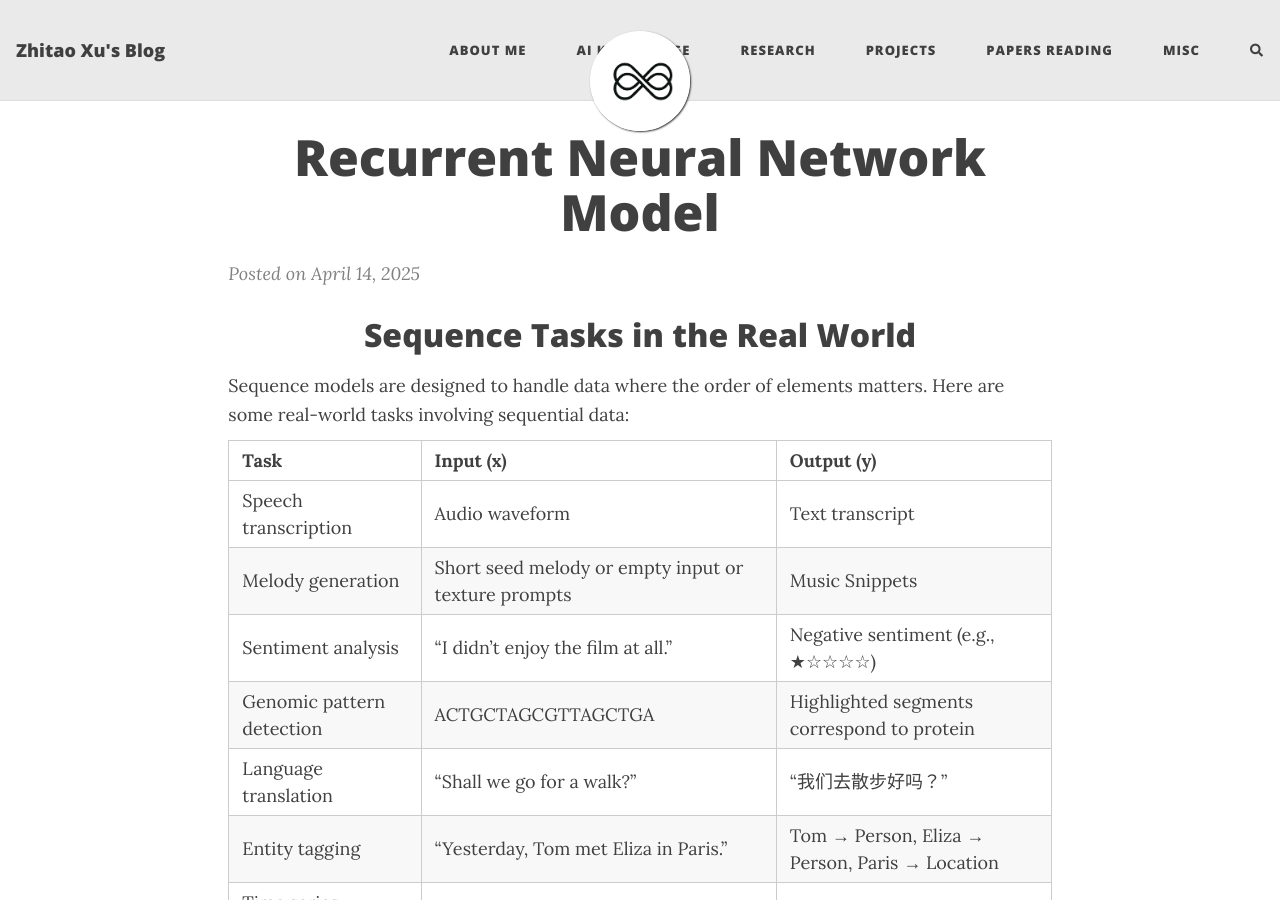
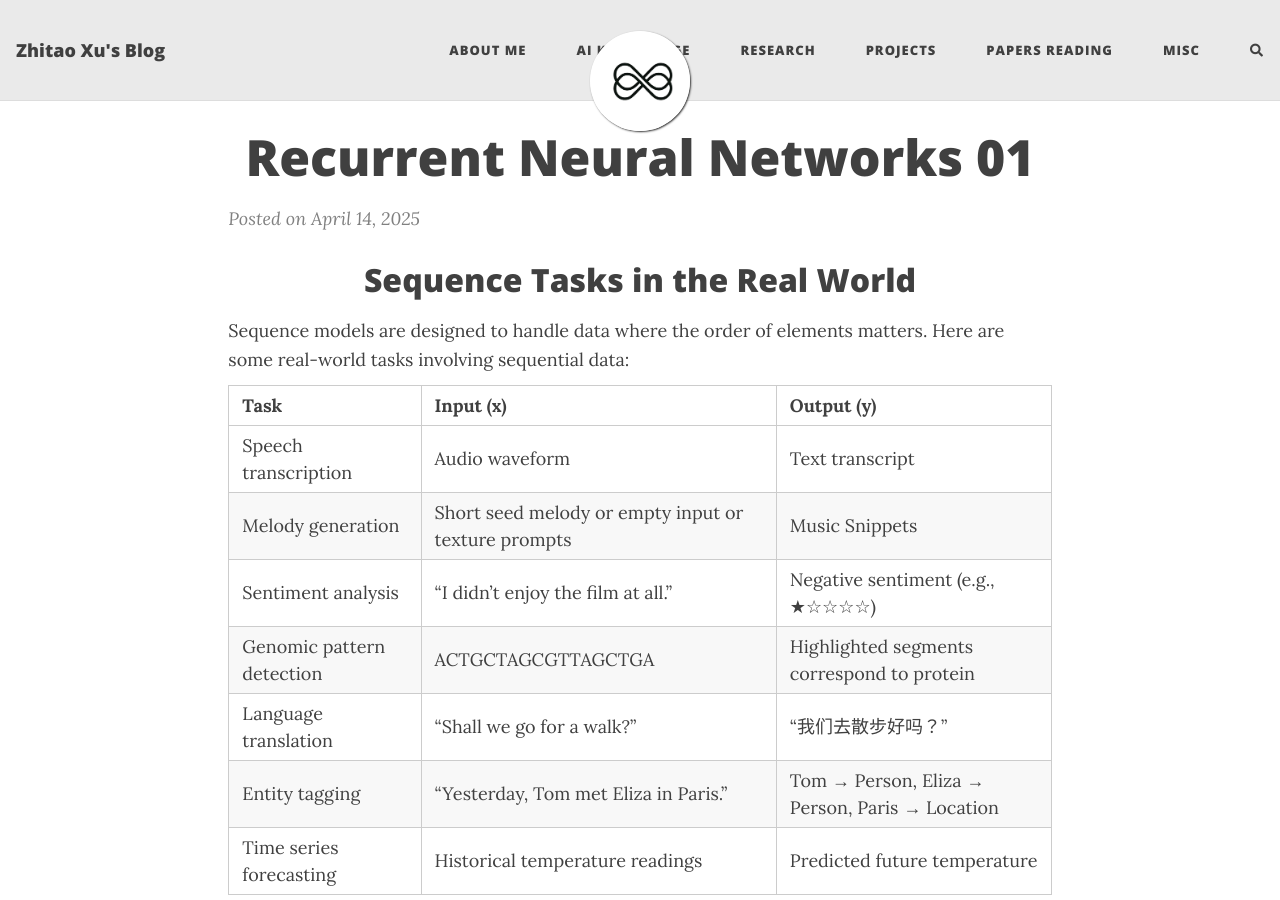
Before and after one commit to HerrXu01/herrxu01.github.io, a Jekyll site: the page built from ai-knowledge/sequence-models/_posts/2025-04-14-Seq01-RNN-01.md, in a window 1280 px wide and 900 px high. Built offline with Jekyll 4.4.1, drawn with Linux system fonts in a browser that asks for light colours; formulas are drawn with MathJax 3; comment, search, counter and statistics services are not loaded.

Commit message:
add content to rnn notes

```diff
--- a/ai-knowledge/sequence-models/_posts/2025-04-14-Seq01-RNN-Model.md
+++ b/ai-knowledge/sequence-models/_posts/2025-04-14-Seq01-RNN-01.md
@@ -1,6 +1,6 @@
 ---
 layout: post
-title: "Recurrent Neural Network Model"
+title: "Recurrent Neural Networks 01"
 date: 2025-04-14
 categories: sequence-models
 mathjax: true
@@ -126,4 +126,4 @@ To process natural language with sequence models, we first need to convert words
 
 The following image shows that we apply a fully connected network.
 
-![fc_net](/assets/img/sequence_models/fc.jpg)
+![fc_net](/assets/img/sequence_models/fc.jpg){: .mx-auto.d-block :}
```
